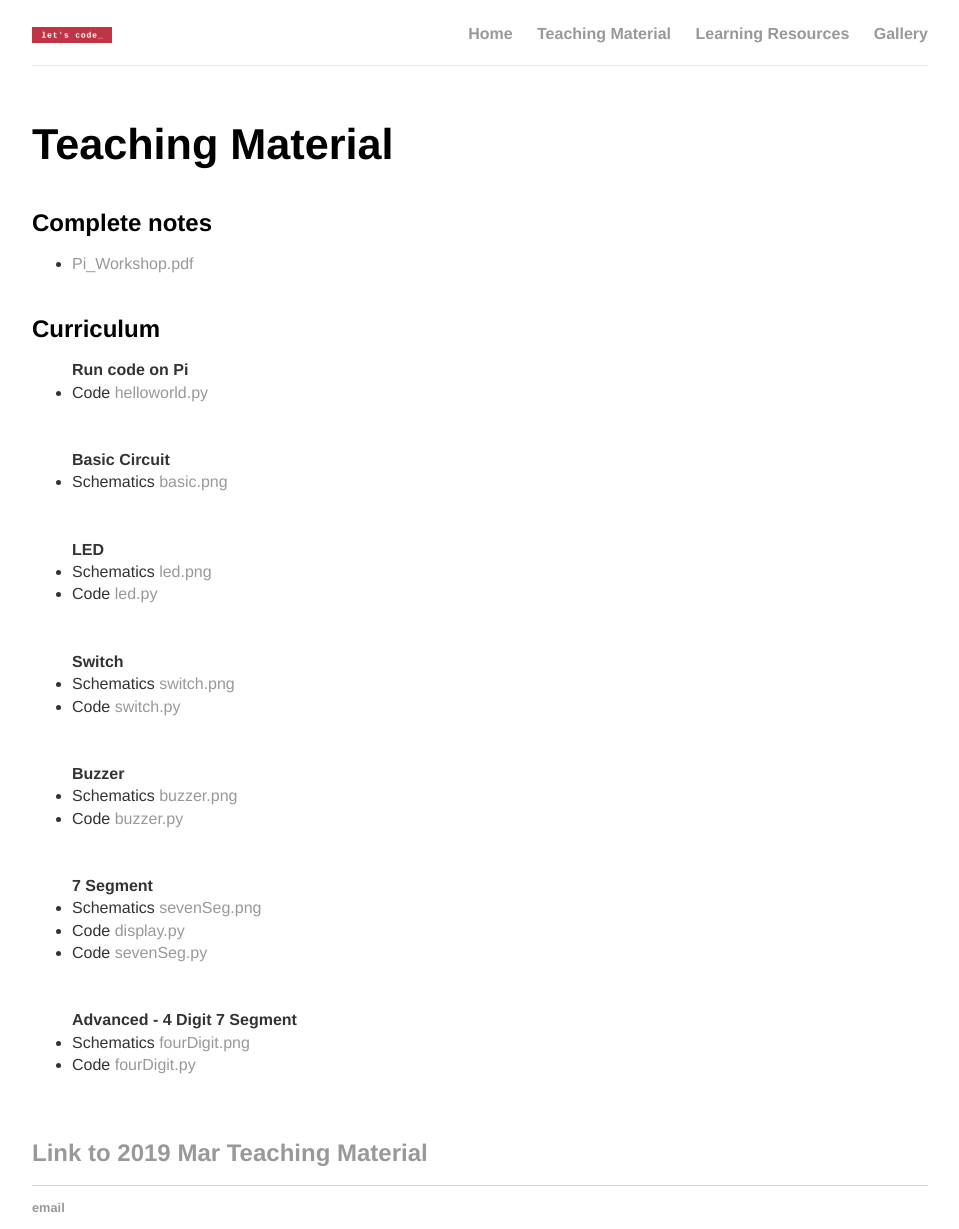
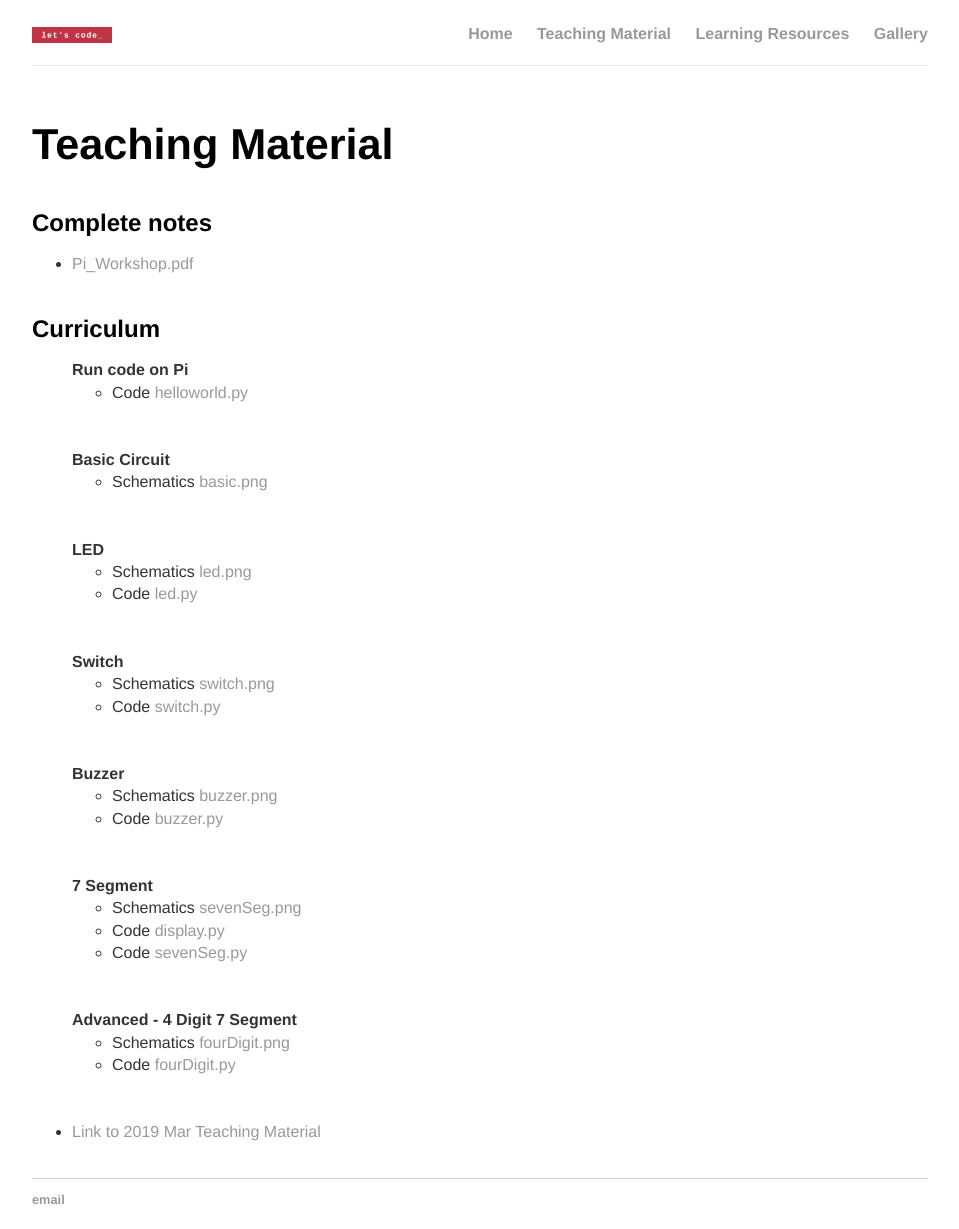
Before and after one commit to lets-code-p/lets-code-p.github.io, a Jekyll site: the page built from teaching/index.html, in a window 1280 px wide. Shown: the whole page, without its empty margins (160-1119 px from the left). Built offline with Jekyll 4.4.1, drawn with Linux system fonts in a browser that asks for light colours.

Commit message:
update style teaching page

```diff
--- a/teaching/index.html
+++ b/teaching/index.html
@@ -14,32 +14,53 @@ title: Pi Workshop - teaching material 2019 Aug
     <h5>Curriculum</h5>
     <ul>
         <li style="list-style-type: none;"><b>Run code on Pi</b></li>
+        <ul>
             <li>Code <a href="./code/helloworld.py">helloworld.py</a></li>
+        </ul>
         <br><br>
+
         <li style="list-style-type: none;"><b>Basic Circuit</b></li>
+        <ul>
             <li>Schematics <a href="./schematics/basic.png">basic.png</a></li>
+        </ul>
         <br><br>
+
         <li style="list-style-type: none;"><b>LED</b></li>
+        <ul>
             <li>Schematics <a href="./schematics/led.png">led.png</a></li>
             <li>Code <a href="./code/led.py">led.py</a></li>
+        </ul>
         <br><br>
+
         <li style="list-style-type: none;"><b>Switch</b></li>
+        <ul>
             <li>Schematics <a href="./schematics/switch.png">switch.png</a></li>
             <li>Code <a href="./code/switch.py">switch.py</a></li>
+        </ul>
         <br><br>
+
         <li style="list-style-type: none;"><b>Buzzer</b></li>
+        <ul>
             <li>Schematics <a href="./schematics/buzzer.png">buzzer.png</a></li>
             <li>Code <a href="./code/buzzer.py">buzzer.py</a></li>
+        </ul>
         <br><br>
+
         <li style="list-style-type: none;"><b>7 Segment</b></li>
+        <ul>
             <li>Schematics <a href="./schematics/sevenSeg.png">sevenSeg.png</a></li>
             <li>Code <a href="./code/display.py">display.py</a></li>
             <li>Code <a href="./code/sevenSeg.py">sevenSeg.py</a></li>
+        </ul>
         <br><br>
+
         <li style="list-style-type: none;"><b>Advanced - 4 Digit 7 Segment</b></li>
+        <ul>
             <li>Schematics <a href="./schematics/fourDigit.png">fourDigit.png</a></li>
             <li>Code <a href="./code/fourDigit.py">fourDigit.py</a></li>
-        <br>
         </ul>
-    <h5><a href="../teaching_2019Mar" target="_blank">Link to 2019 Mar Teaching Material</a></h5>
+        <br><br>
+
+        <li><a href="../teaching_2019Mar" target="_blank">Link to 2019 Mar Teaching Material</a></li>
+    </ul>
 </div>
```
Lines whose indentation alone changed are shown as unchanged.
